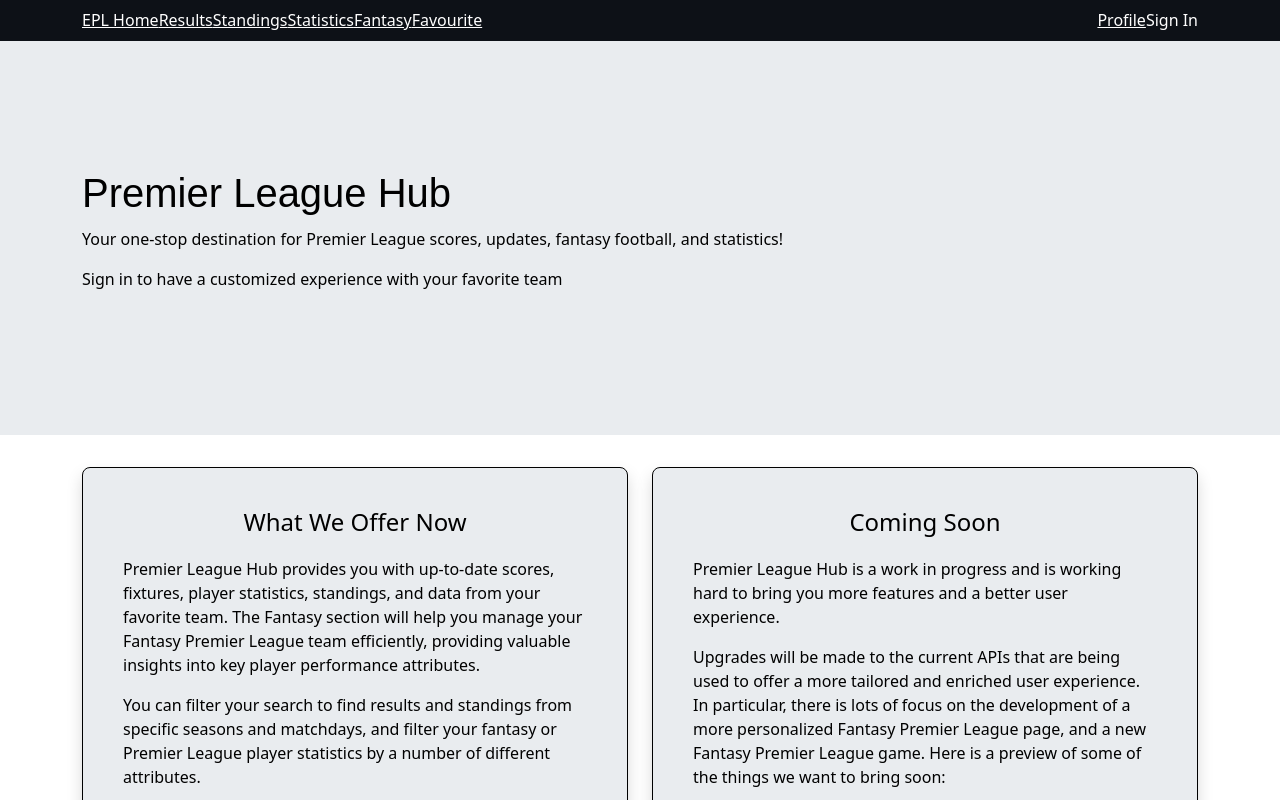
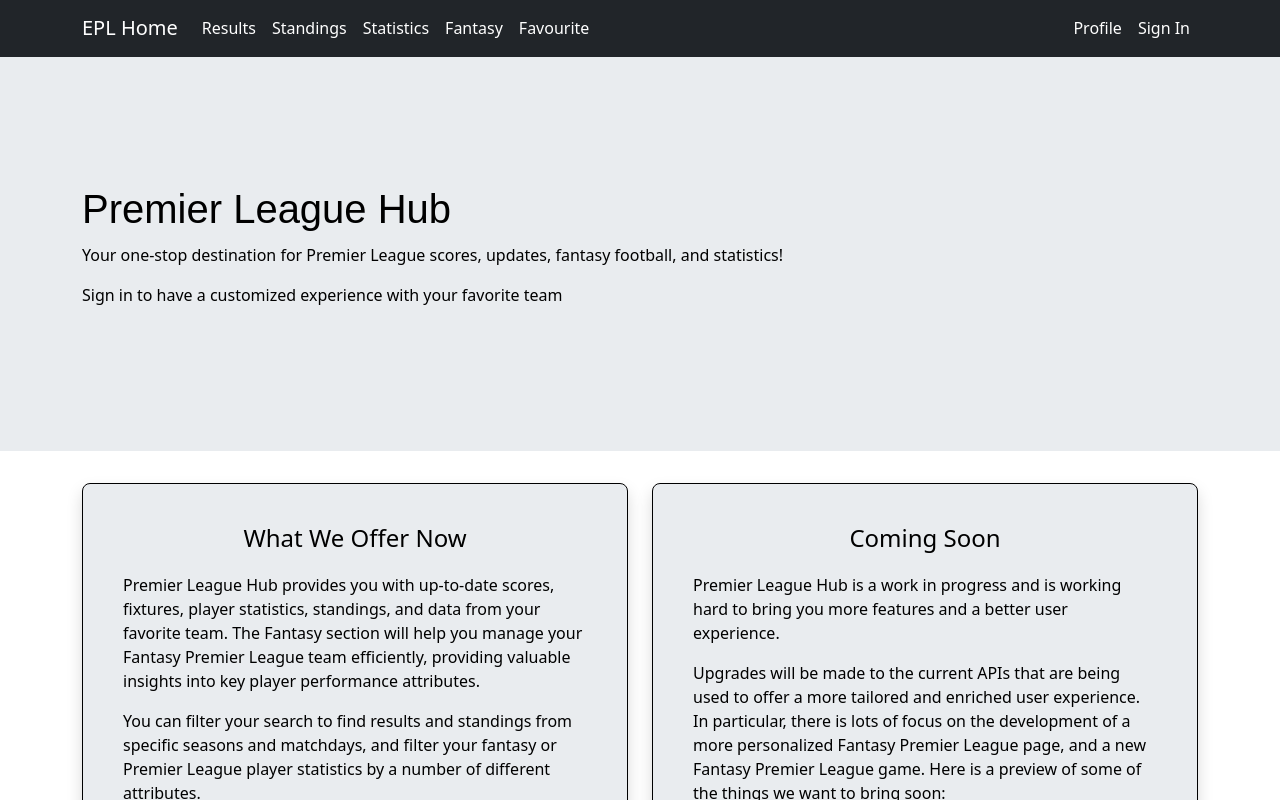
Before and after one commit to jason-sidhu/premier-league-fullstack, a React (Create React App) app: page / in a window 1280 px wide. Shown: the top 800 px of the page. Built offline with nearby package versions, Linux system fonts and the light colour scheme.

Commit message:
style navbar after changes

```diff
--- a/src/Components/Navbar/Navbar.css
+++ b/src/Components/Navbar/Navbar.css
@@ -5,7 +5,7 @@
 }
 .nav-options{
     color: white;
-    border-bottom: 1px solid #0d1117;
+    border-bottom: 1px solid transparent;
 }
 
 .nav-options:hover {
--- a/src/Components/Navbar/Navbar.js
+++ b/src/Components/Navbar/Navbar.js
@@ -33,37 +33,54 @@
   };
 
   return (
-    <Navbar className="nav">
+    <Navbar bg="dark" variant="dark" expand="lg" className="nav">
       <Container>
-        <Link to="/" className="nav-options">EPL Home</Link> {/* Use Link instead of href */}
+        <Navbar.Brand as={Link} to="/" className="nav-options">
+          EPL Home
+        </Navbar.Brand>
+        <Navbar.Toggle aria-controls="basic-navbar-nav" />
+        <Navbar.Collapse id="basic-navbar-nav">
           <Nav className="me-auto">
-          <Link to="/Pages/scores" className="nav-options">Results</Link> {/* Use Link instead of href */}
-          <Link to="/Pages/standings" className="nav-options">Standings</Link> {/* Use Link instead of href */}
-          <Link to="/Pages/stats" className="nav-options">Statistics</Link> {/* Use Link instead of href */}
-          <Link to="/Pages/fantasy" className="nav-options">Fantasy</Link> {/* Use Link instead of href */}
-          <Link
+            <Nav.Link as={Link} to="/Pages/scores" className="nav-options">
+              Results
+            </Nav.Link>
+            <Nav.Link as={Link} to="/Pages/standings" className="nav-options">
+              Standings
+            </Nav.Link>
+            <Nav.Link as={Link} to="/Pages/stats" className="nav-options">
+              Statistics
+            </Nav.Link>
+            <Nav.Link as={Link} to="/Pages/fantasy" className="nav-options">
+              Fantasy
+            </Nav.Link>
+            <Nav.Link
+              as={Link}
               to={isAuthenticated ? "/Pages/favourite" : "/sign-in-options"}
               className="nav-options"
             >
               Favourite
-          </Link>
+            </Nav.Link>
           </Nav>
           <Nav>
-          <Link
+            <Nav.Link
+              as={Link}
               to={isAuthenticated ? "/profile" : "/sign-in-options"}
               className="nav-options"
             >
               Profile
-          </Link>
-          <span
+            </Nav.Link>
+            <Nav.Link
+              as={Link}
+              to={isAuthenticated ? "/" : "/sign-in-options"}
               onClick={isAuthenticated ? handleSignOutClick : null}
               className={
                 isAuthenticated ? "sign-out-animation nav-options" : "nav-options"
               }
             >
               {isAuthenticated ? "Sign Out" : "Sign In"}
-          </span>
+            </Nav.Link>
           </Nav>
+        </Navbar.Collapse>
       </Container>
     </Navbar>
   );
--- a/src/index.js
+++ b/src/index.js
@@ -1,5 +1,5 @@
 import React from 'react';
-import ReactDOM from 'react-dom';
+import ReactDOM from 'react-dom/client';
 import { BrowserRouter, Route, Routes } from 'react-router-dom'; // Import BrowserRouter
 import App from './App';
 import BSNavbar from './Components/Navbar/Navbar';
```
Lines whose indentation alone changed are shown as unchanged.
